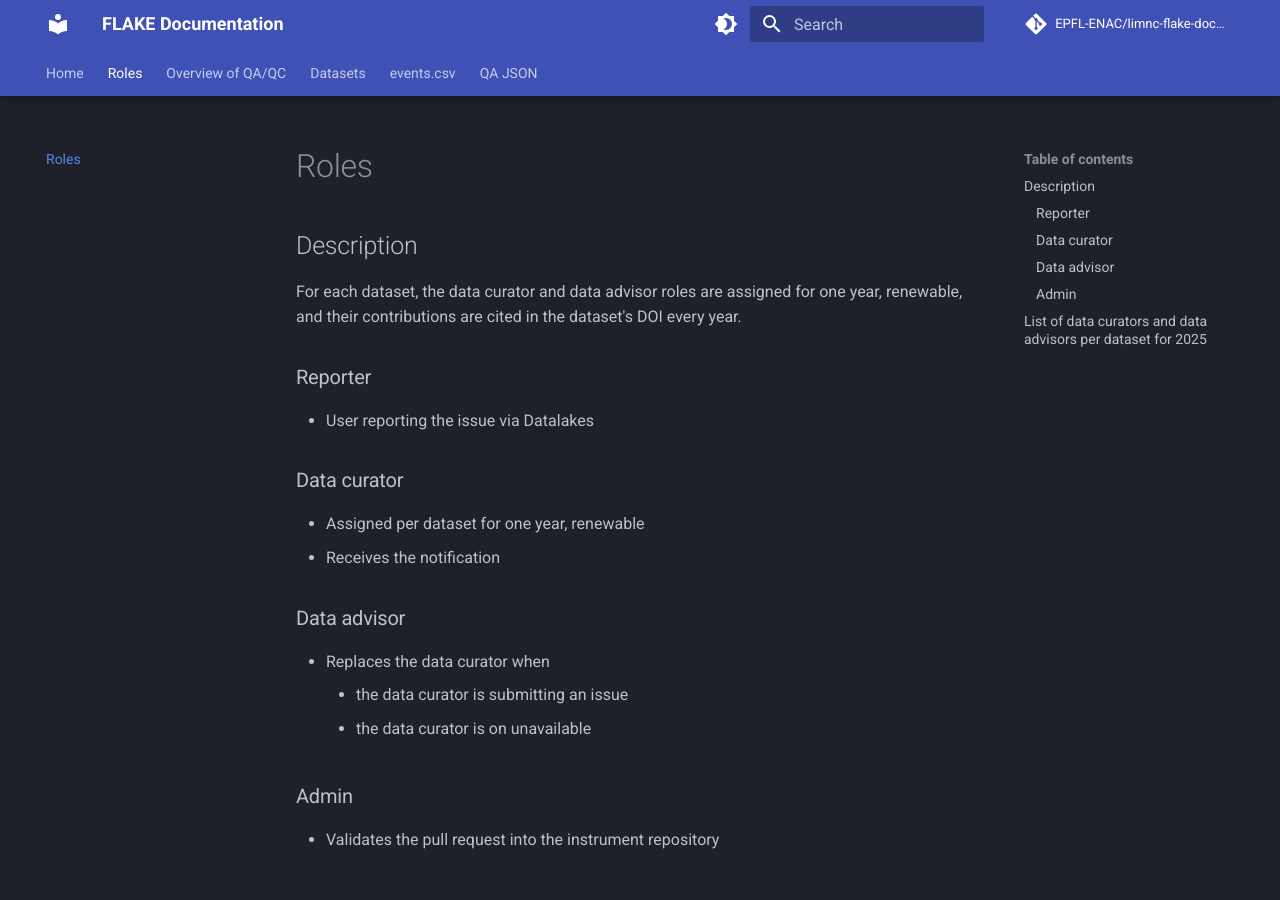
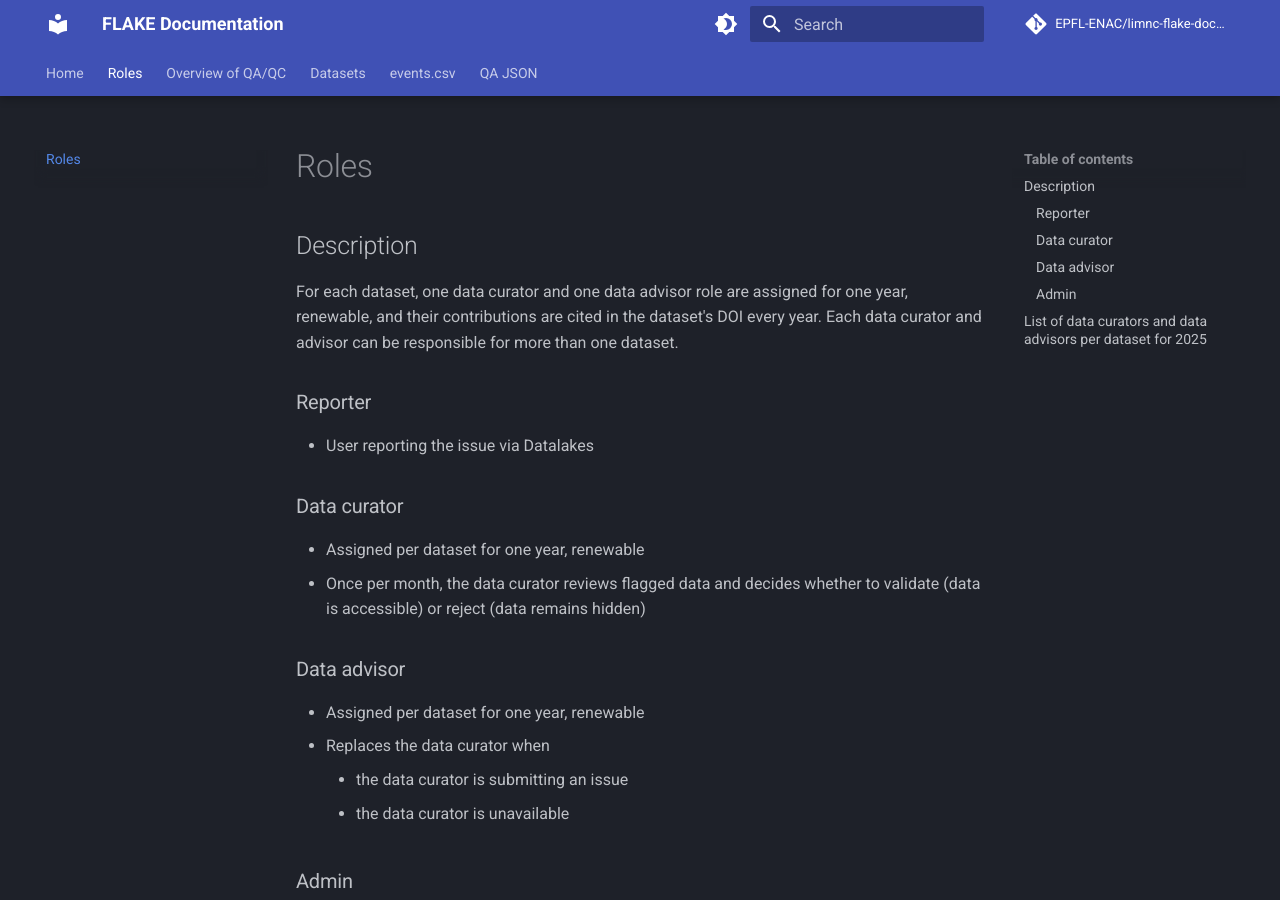
Before and after one commit to EPFL-ENAC/limnc-flake-documentation, an MkDocs documentation site: the page built from docs/roles.md, in a window 1280 px wide and 900 px high. Built offline with MkDocs 1.6.1 and Material for MkDocs 9.7.7, drawn with Linux system fonts in a browser that asks for light colours; comment, search, counter and statistics services are not loaded.

Commit message:
docs: minor changes to roles

```diff
--- a/docs/roles.md
+++ b/docs/roles.md
@@ -2,7 +2,7 @@
 
 ## Description
 
-For each dataset, the data curator and data advisor roles are assigned for one year, renewable, and their contributions are cited in the dataset's DOI every year.
+For each dataset, one data curator and one data advisor role are assigned for one year, renewable, and their contributions are cited in the dataset's DOI every year. Each data curator and advisor can be responsible for more than one dataset.
 
 ### Reporter
 
@@ -11,13 +11,14 @@ For each dataset, the data curator and data advisor roles are assigned for one y
 ### Data curator
 
 - Assigned per dataset for one year, renewable
-- Receives the notification
+- Once per month, the data curator reviews flagged data and decides whether to validate (data is accessible) or reject (data remains hidden)
 
 ### Data advisor
 
+- Assigned per dataset for one year, renewable
 - Replaces the data curator when
     - the data curator is submitting an issue
-    - the data curator is on unavailable
+    - the data curator is unavailable
 
 ### Admin
 
```
